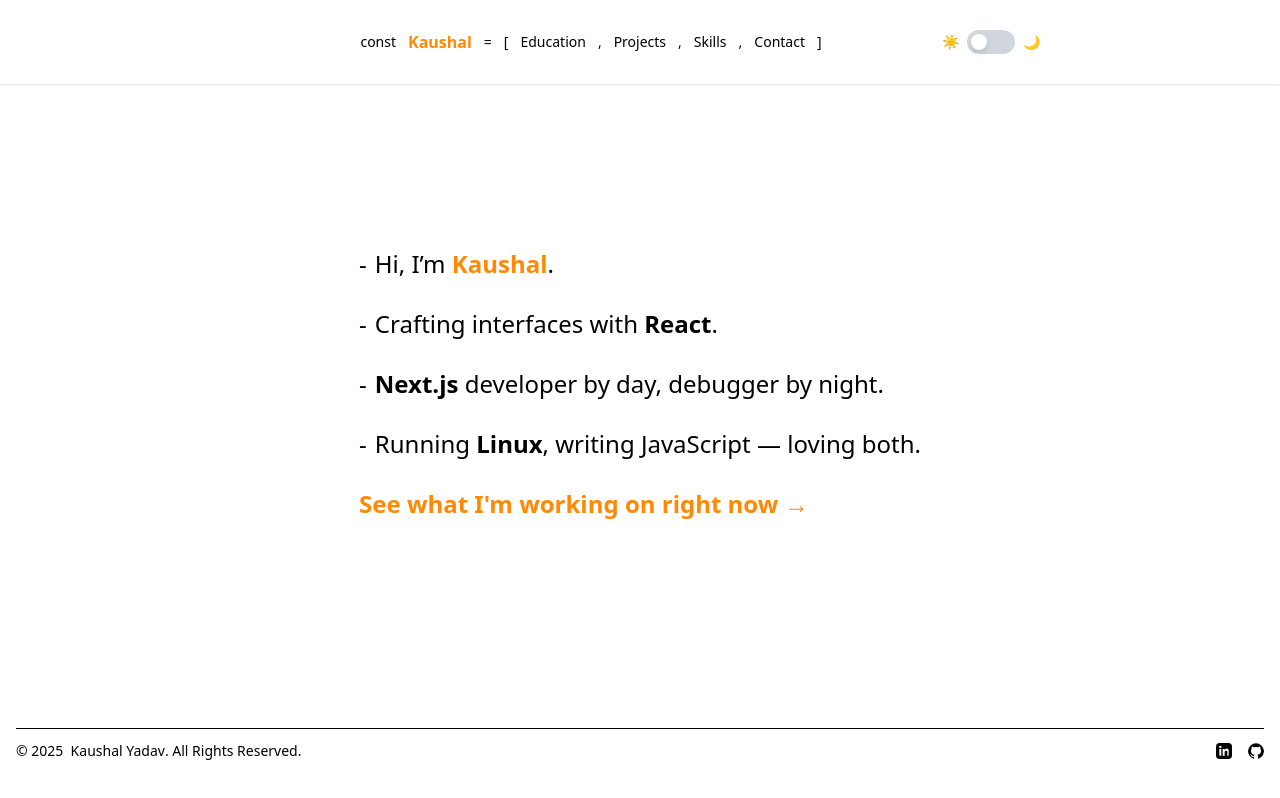
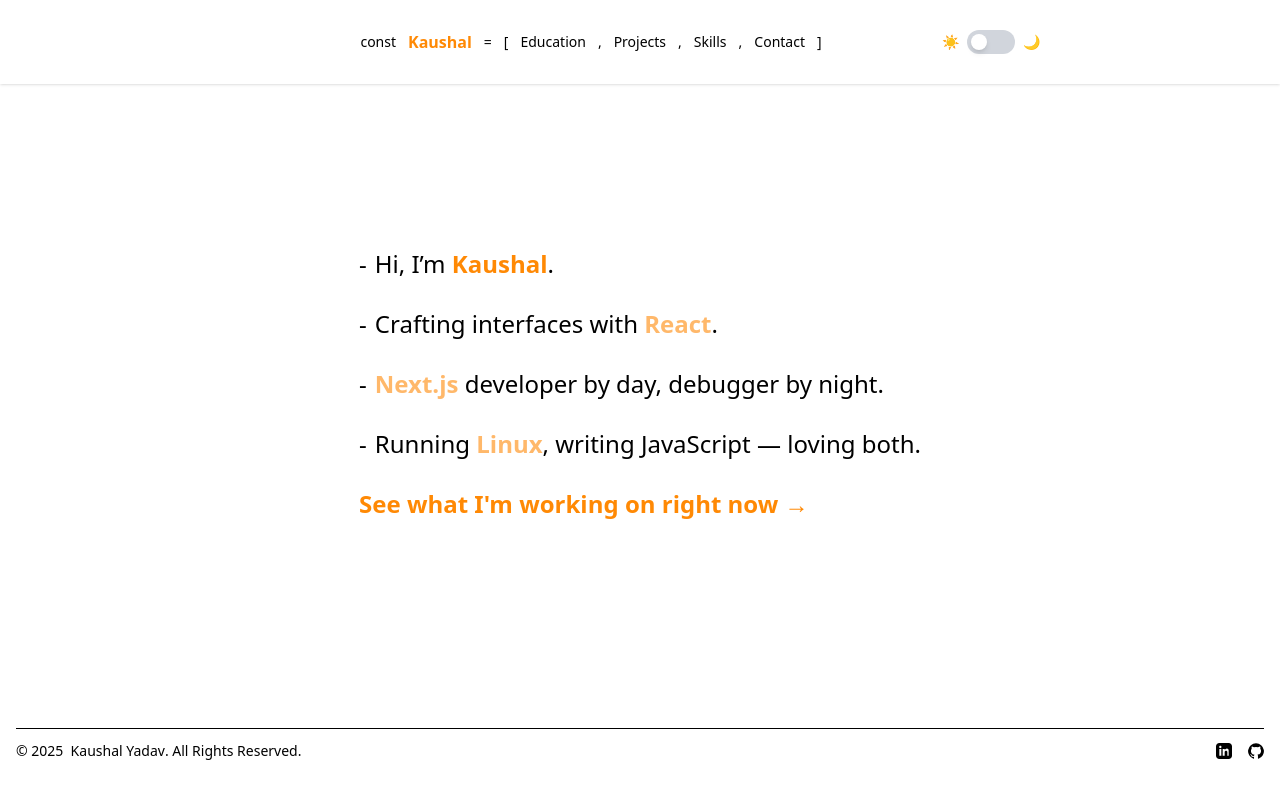
Before and after one commit to penguin-404/vite-portfolio, a React (Vite) app: page / in a window 1280 px wide. Built offline with nearby package versions, Linux system fonts and the light colour scheme.

Commit message:
Color fix in Home page

```diff
--- a/src/components/Home.jsx
+++ b/src/components/Home.jsx
@@ -10,13 +10,13 @@ const Home = () => {
             Hi, I’m <span className="text-orange-400 font-bold">Kaushal</span>.
           </li>
           <li className="before:content-['-'] before:mr-2">
-            Crafting interfaces with <span className="font-semibold">React</span>.
+            Crafting interfaces with <span className="font-semibold text-orange-300">React</span>.
           </li>
           <li className="before:content-['-'] before:mr-2">
-            <span className="font-semibold">Next.js</span> developer by day, debugger by night.
+            <span className="font-semibold text-orange-300">Next.js</span> developer by day, debugger by night.
           </li>
           <li className="before:content-['-'] before:mr-2">
-             Running <span className="font-semibold">Linux</span>, writing JavaScript — loving both.
+             Running <span className="font-semibold text-orange-300">Linux</span>, writing JavaScript — loving both.
           </li>
 
           <li className="mt-6">
```
